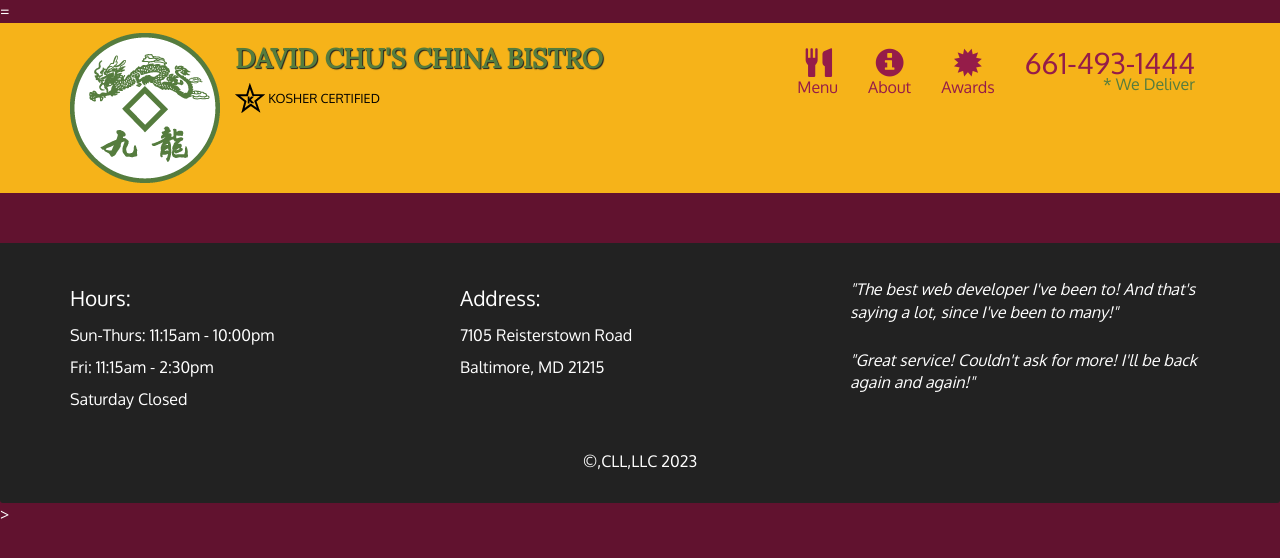
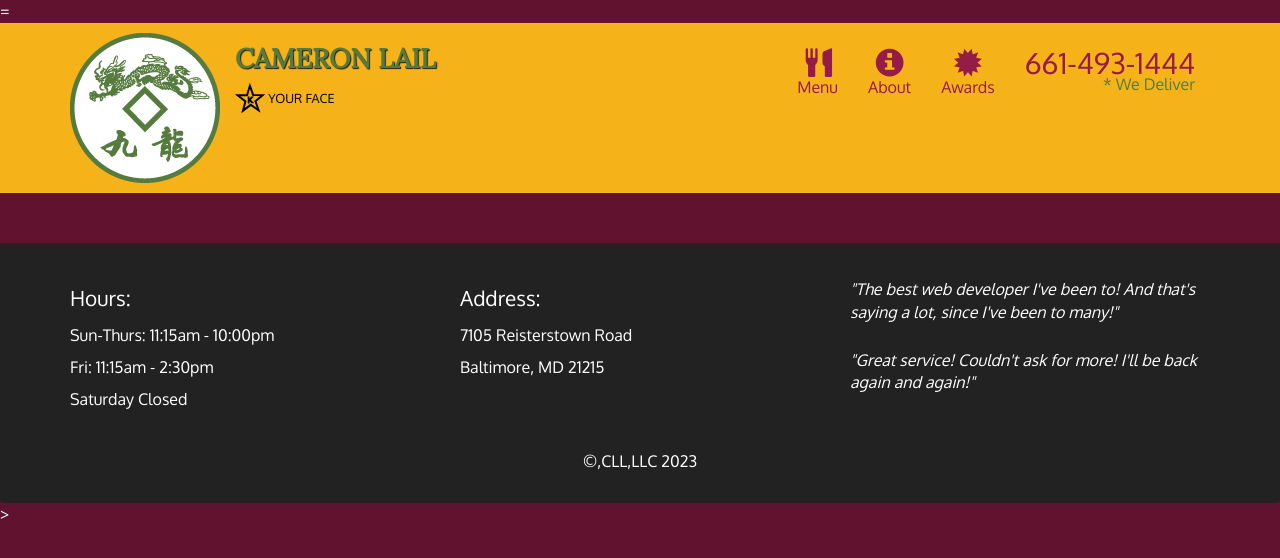
Before and after one commit to MnkyBr8n/Coursera-mods, a plain HTML site: page index.html in a window 1280 px wide. Drawn offline with Linux system fonts and the light colour scheme; a script that the page names is missing.

Commit message:
Update index.html

```diff
--- a/index.html
+++ b/index.html
@@ -4,7 +4,7 @@
     <meta charset="utf-8">
     <meta http-equiv="X-UA-Compatible" content="IE=edge">
     <meta name="viewport" content="width=device-width, initial-scale=1">
-    <title>David Chu's China Bistro</title>
+    <title>Cameeon Lail</title>
     <link rel="stylesheet" href="css/bootstrap.min.css">
     <link rel="stylesheet" href="css/styles.css">
     <link href='https://fonts.googleapis.com/css?family=Oxygen:400,300,700' rel='stylesheet' type='text/css'>
@@ -20,10 +20,10 @@
           </a>
 
           <div class="navbar-brand">
-            <a href="index.html"><h1>David Chu's China Bistro</h1></a>
+            <a href="index.html"><h1>Cameron Lail</h1></a>
             <p>
               <img src="images/star-k-logo.png" alt="Kosher certification">
-              <span>Kosher Certified</span>
+              <span>Your Face</span>
             </p>
           </div>
 
```
